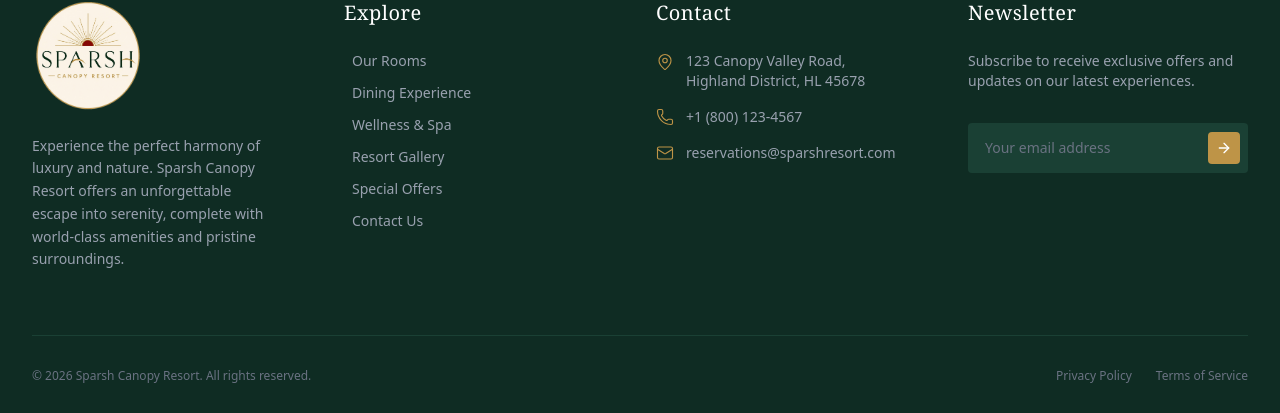
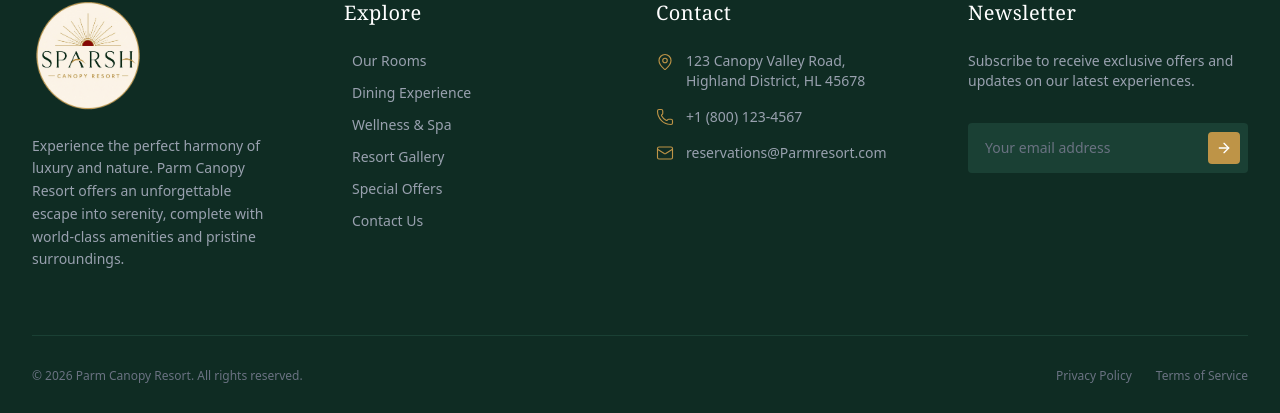
Before and after one commit to teamparmjeet/erpresturant, a Next.js app: page / in a window 1280 px wide. Shown: the part 5465-5878 px from the top of the page. Built offline with nearby package versions, Linux system fonts and the light colour scheme.

Commit message:
Update branding from Sparsh to Parm Canopy Resort

```diff
--- a/app/Component/Footer.tsx
+++ b/app/Component/Footer.tsx
@@ -25,13 +25,13 @@ export default function Footer() {
             <Link href="/" className="relative w-24 h-24 sm:w-28 sm:h-28 ">
               <Image
                 src="/image/logo.png"
-                alt="Sparsh Canopy Resort Logo"
+                alt="Parm Canopy Resort Logo"
                 fill
                 className="object-contain"
               />
             </Link>
             <p className="text-gray-400 text-sm leading-relaxed">
-              Experience the perfect harmony of luxury and nature. Sparsh Canopy Resort offers an unforgettable escape into serenity, complete with world-class amenities and pristine surroundings.
+              Experience the perfect harmony of luxury and nature. Parm Canopy Resort offers an unforgettable escape into serenity, complete with world-class amenities and pristine surroundings.
             </p>
           </div>
 
@@ -67,7 +67,7 @@ export default function Footer() {
               </li>
               <li className="flex items-center gap-3 text-gray-400 text-sm">
                 <Mail size={18} className="text-[#BE9447] shrink-0" strokeWidth={1.5} />
-                <span>reservations@sparshresort.com</span>
+                <span>reservations@Parmresort.com</span>
               </li>
             </ul>
           </div>
@@ -100,7 +100,7 @@ export default function Footer() {
         {/* Bottom Bar: Copyright & Socials */}
         <div className="pt-8 border-t border-[#1a4034] flex flex-col md:flex-row justify-between items-center gap-4">
           <p className="text-gray-500 text-xs text-center md:text-left">
-            © {new Date().getFullYear()} Sparsh Canopy Resort. All rights reserved.
+            © {new Date().getFullYear()} Parm Canopy Resort. All rights reserved.
           </p>
           {/*
           <div className="flex gap-6">
```
